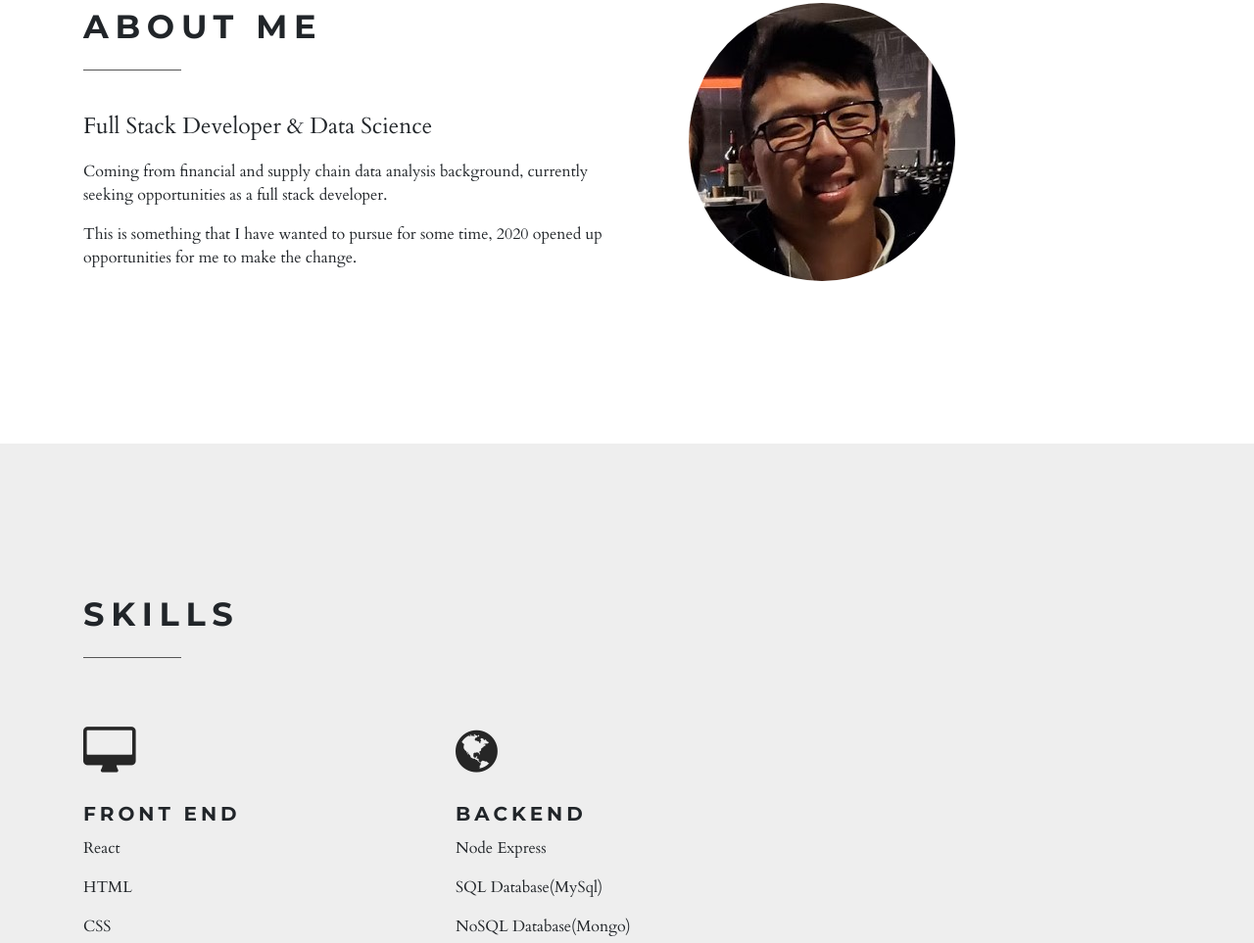
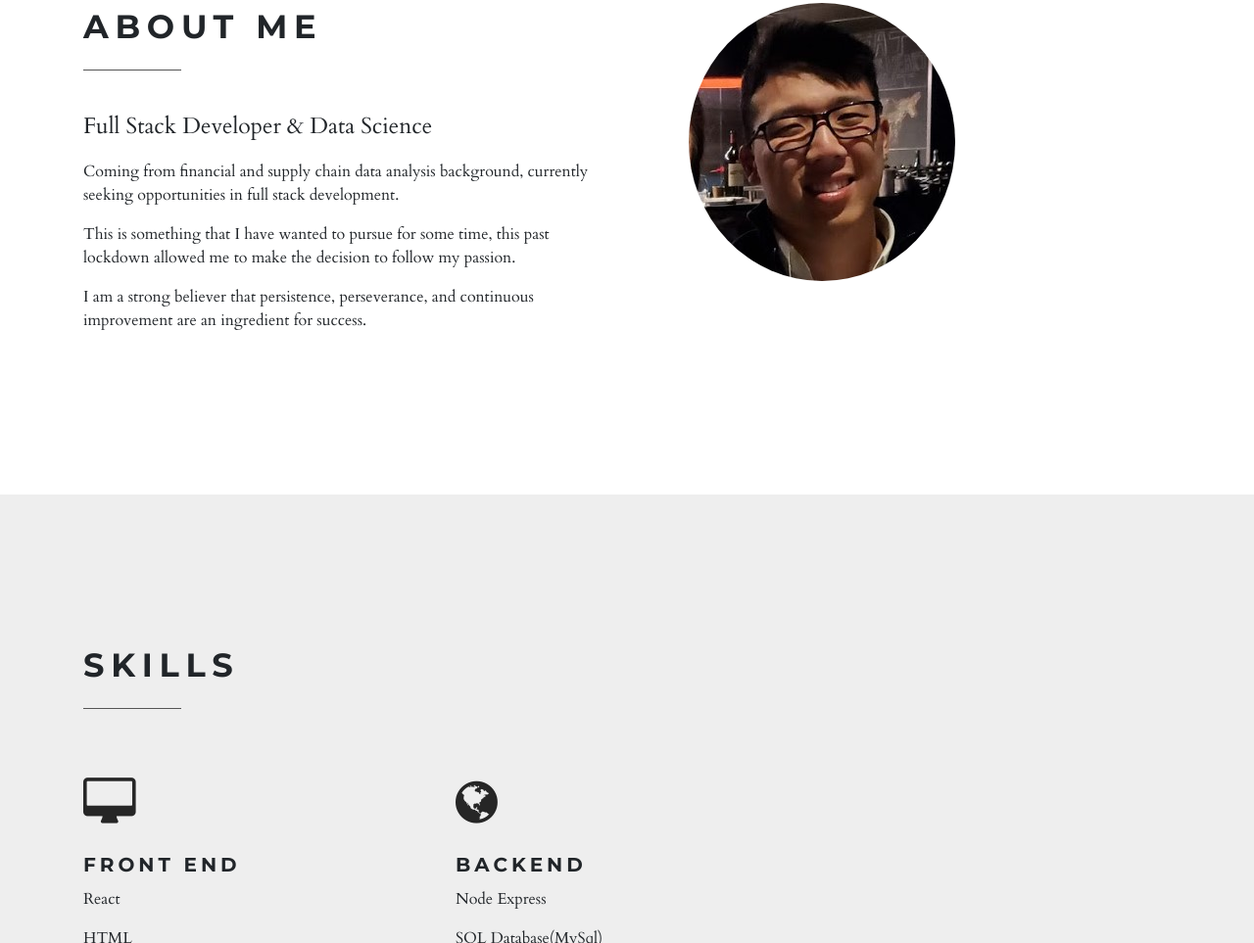
Before and after one commit to gkdlswm5/Portfolio, a website: page index.html in a window 1280 px wide. Shown: the part 1004-1967 px from the top of the page at 98% size. Drawn offline with nearby package versions, Linux system fonts and the light colour scheme.

Commit message:
landing page wording

```diff
--- a/index.html
+++ b/index.html
@@ -69,8 +69,9 @@
           <div class="col-lg-6">
             <h2 class="heading">About me</h2>
             <p class="lead">Full Stack Developer & Data Science</p>
-            <p>Coming from financial and supply chain data analysis background, currently seeking opportunities as a full stack developer.</p>
-            <p>This is something that I have wanted to pursue for some time, 2020 opened up opportunities for me to make the change. </p>
+            <p>Coming from financial and supply chain data analysis background, currently seeking opportunities in full stack development.</p>
+            <p>This is something that I have wanted to pursue for some time, this past lockdown allowed me to make the decision to follow my passion.</p>
+            <p>I am a strong believer that persistence, perseverance, and continuous improvement are an ingredient for success. </p>
             <p> </p>
             <!-- <p>I do not expect </p> -->
           </div>
```
